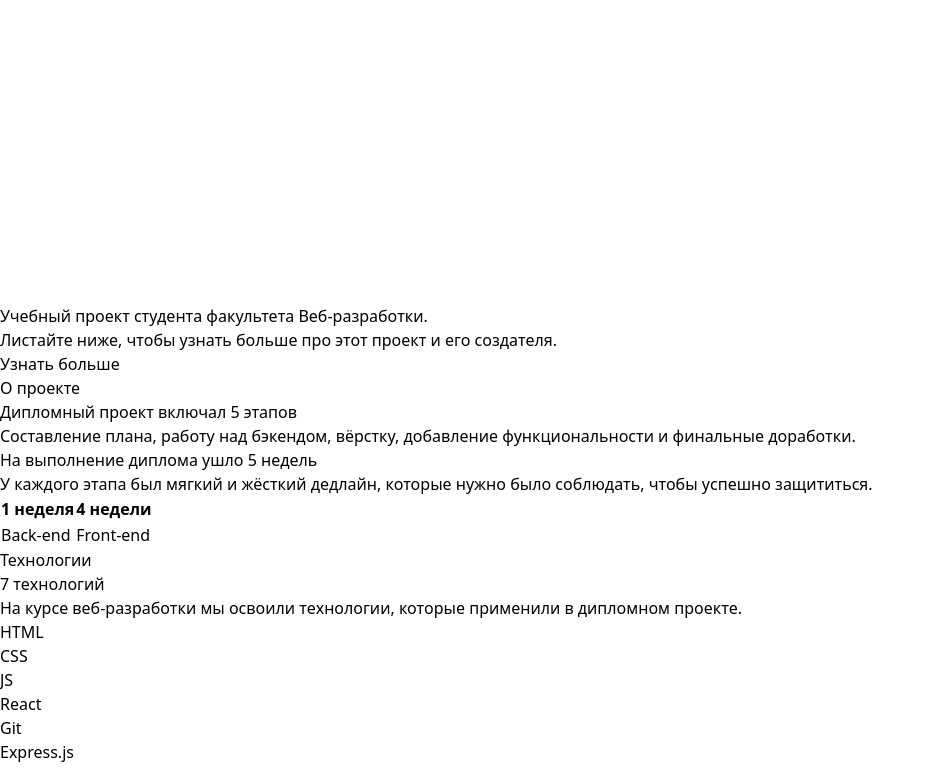
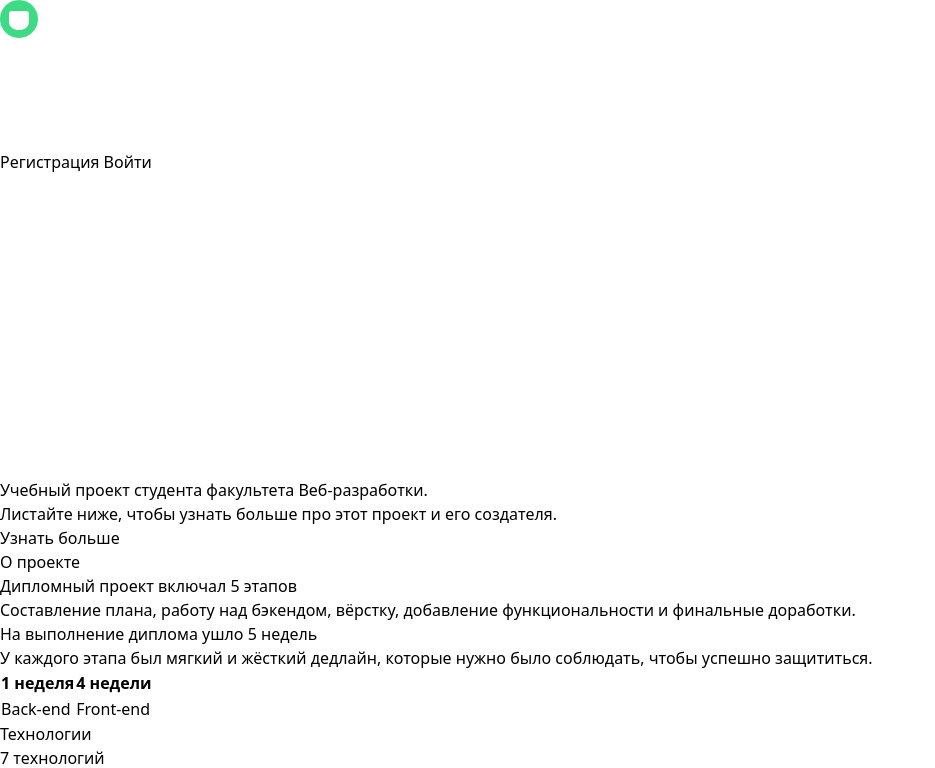
Before and after one commit to adletmayerx/diploma-vue, a Vue app: page / in a window 1280 px wide. Shown: the top 768 px of the page, without its empty margins (0-935 px from the left). Built offline with nearby package versions, Linux system fonts and the light colour scheme.

Commit message:
feat: add Layout and Header

```diff
--- a/src/App.vue
+++ b/src/App.vue
@@ -1,6 +1,7 @@
 <script setup lang="ts">
 // import HelloWorld from './components/HelloWorld.vue'
 import { RouterView } from "vue-router";
+import { Layout } from "./components";
 </script>
 
 <template>
@@ -13,7 +14,10 @@ import { RouterView } from "vue-router";
     </a>
   </div>
   <HelloWorld msg="Vite + Vue" /> -->
-  <RouterView />
+
+  <Layout>
+    <RouterView />
+  </Layout>
 </template>
 
 <style scoped>
--- a/src/components/Header.vue
+++ b/src/components/Header.vue
@@ -1,16 +1,15 @@
 <script setup lang="ts">
 import clsx from "clsx";
-import React from "react";
-import MemoLogoIcon from "./icons/HeaderLogoIcon";
-import { useRouter, RouterLink } from "vue-router";
+import { HeaderLogoIcon } from "./icons";
+import { RouterLink, useRoute } from "vue-router";
 
-const router = useRouter();
+const route = useRoute();
 </script>
 
 <template>
-  <header :class="clsx('flex justify-center', [router.currentRoute.value === '/' ? 'bg-tiber' : 'bg-mine-shaft'])">
+  <header :class="clsx('flex justify-center', [route.path === '/' ? 'bg-tiber' : 'bg-mine-shaft'])">
     <div class="flex w-full max-w-7xl items-center justify-between px-4 py-5 md:px-8 xl:px-16">
-      <MemoLogoIcon />
+      <HeaderLogoIcon />
       <div class="flex justify-start gap-4 md:gap-8">
         <RouterLink class="inline-flex items-center justify-center text-xs font-medium text-gray-50" to="/register">
           Регистрация
--- a/src/components/Layout.vue
+++ b/src/components/Layout.vue
@@ -1,5 +1,5 @@
 <script setup lang="ts">
-import { Promo, About, Technologies, Student, Footer } from "../components";
+import { Header } from "../components";
 </script>
 
 <template>
--- a/src/components/index.ts
+++ b/src/components/index.ts
@@ -3,5 +3,8 @@ import About from "./About.vue";
 import Technologies from "./Technologies.vue";
 import Student from "./Student.vue";
 import Footer from "./Footer.vue";
+import Header from "./Header.vue";
+import Layout from "./Layout.vue";
 
-export { Promo, About, Technologies, Student, Footer };
+
+export { Promo, About, Technologies, Student, Footer, Header, Layout };
```
